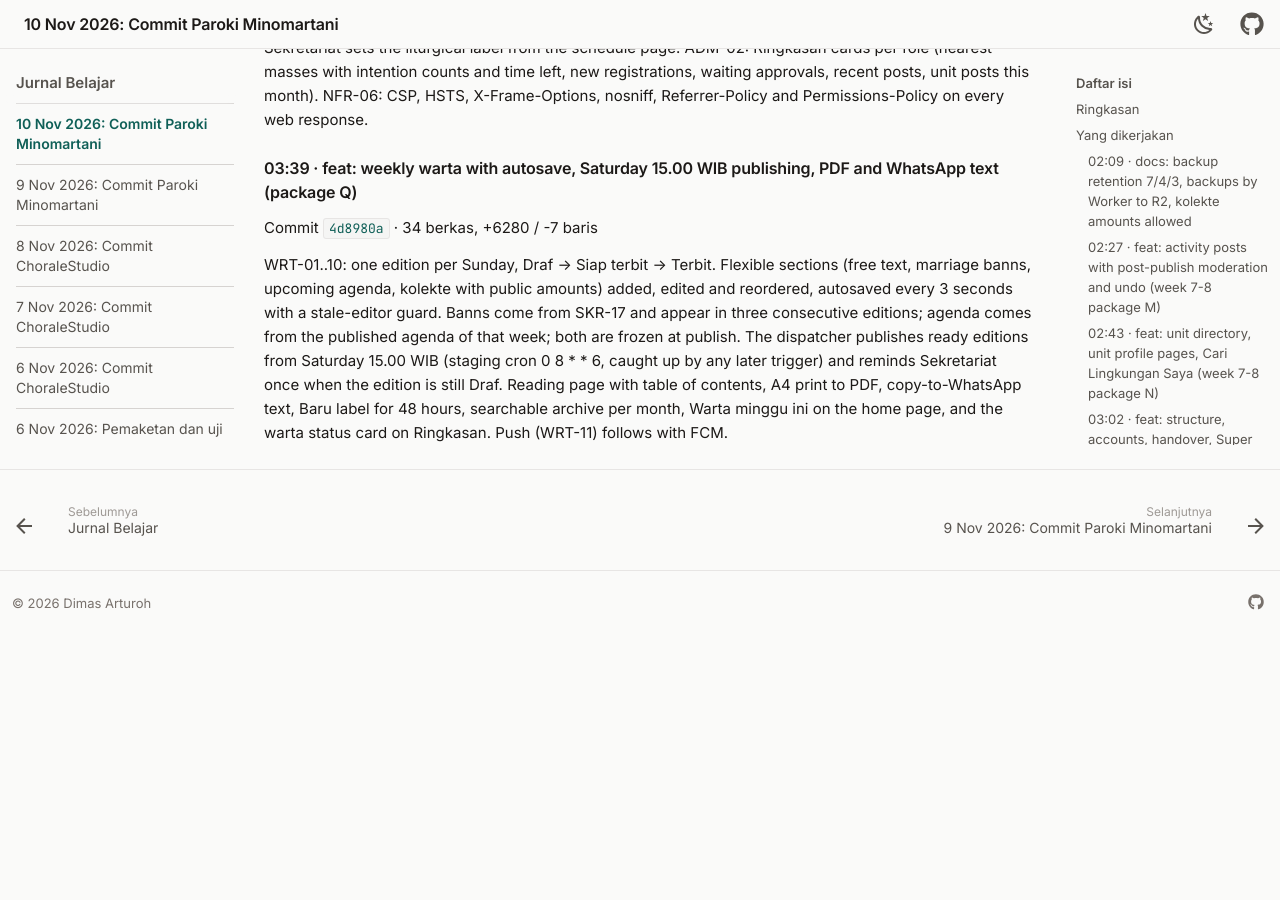
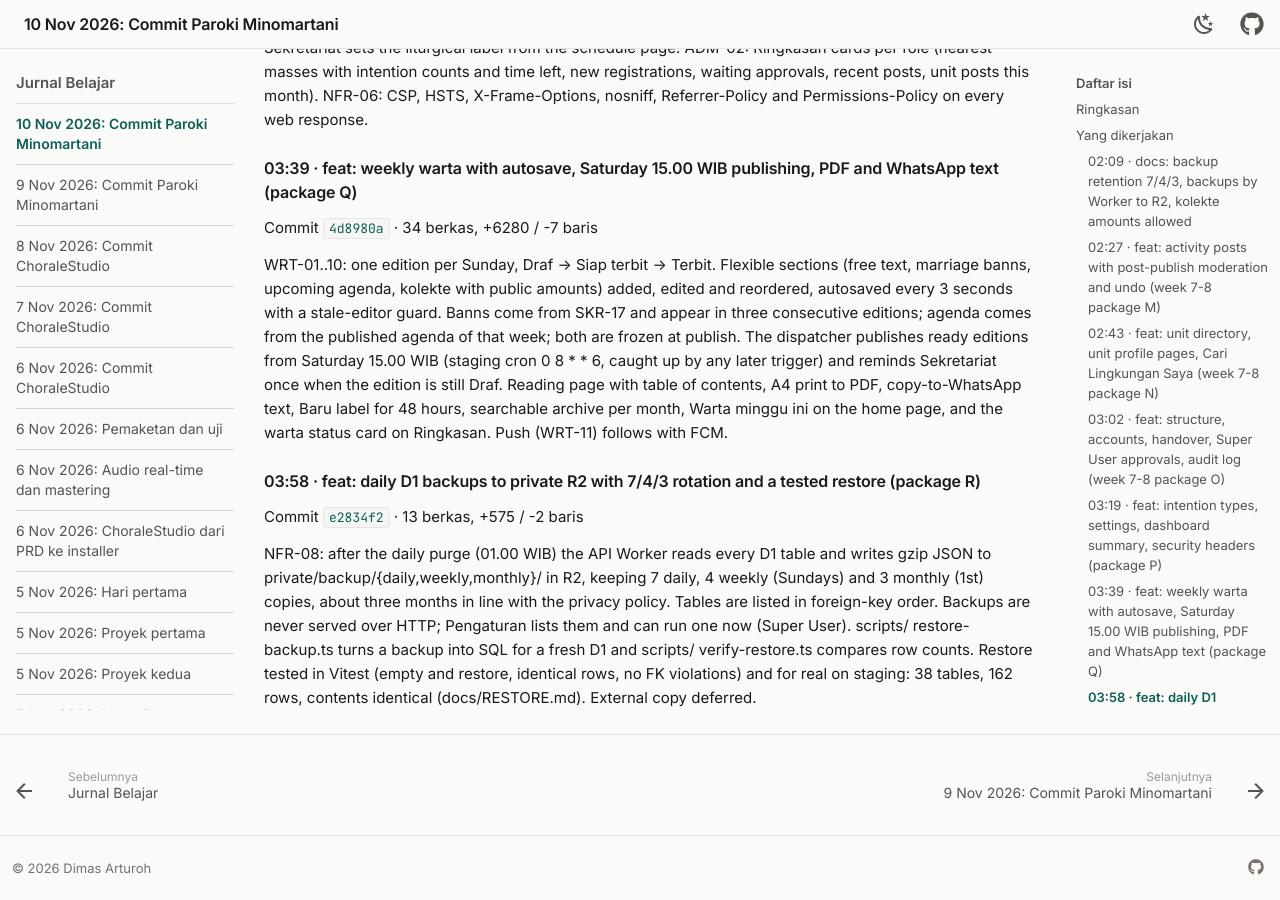
Before and after one commit to dimasarturoh15/dimasarturoh15.github.io, an MkDocs documentation site: the page built from docs/journal/2026-11-10-paroki-minomartani-commit.md, in a window 1280 px wide and 900 px high, scrolled down 1427 px. Built offline with MkDocs 1.6.1 and Material for MkDocs 9.7.7, drawn with Linux system fonts in a browser that asks for light colours; before the commit the page ends 2062 px from its top, so only the background shows below that; some of the changed text lies outside the part shown.

Commit message:
docs: sync Paroki Minomartani commit e2834f2

```diff
--- a/docs/journal/2026-11-10-paroki-minomartani-commit.md
+++ b/docs/journal/2026-11-10-paroki-minomartani-commit.md
@@ -1,12 +1,12 @@
-# 10 November 2026: Catatan commit Paroki Minomartani (6 commit)
+# 10 November 2026: Catatan commit Paroki Minomartani (7 commit)
 
 Halaman ini dibuat otomatis dari riwayat Git [Paroki Minomartani](../projects/paroki-minomartani.md) setiap kali ada commit. Isinya adalah pesan commit apa adanya.
 
 ## Ringkasan
 
-- Jumlah commit: 6
-- Perubahan: 119 berkas, +21297 / -72 baris
-- Rentang waktu: 02:09 sampai 03:39
+- Jumlah commit: 7
+- Perubahan: 132 berkas, +21872 / -74 baris
+- Rentang waktu: 02:09 sampai 03:58
 
 ## Yang dikerjakan
 
@@ -79,3 +79,17 @@ trigger) and reminds Sekretariat once when the edition is still Draf. Reading pa
 with table of contents, A4 print to PDF, copy-to-WhatsApp text, Baru label for 48
 hours, searchable archive per month, Warta minggu ini on the home page, and the warta
 status card on Ringkasan. Push (WRT-11) follows with FCM.
+
+### 03:58 · feat: daily D1 backups to private R2 with 7/4/3 rotation and a tested restore (package R)
+
+Commit [`e2834f2`](https://github.com/dimasarturoh15/paroki-minomartani/commit/e2834f255aecc790155a5449a9667b2b7e378fc8) · 13 berkas, +575 / -2 baris
+
+NFR-08: after the daily purge (01.00 WIB) the API Worker reads every D1 table and
+writes gzip JSON to private/backup/{daily,weekly,monthly}/ in R2, keeping 7 daily,
+4 weekly (Sundays) and 3 monthly (1st) copies, about three months in line with the
+privacy policy. Tables are listed in foreign-key order. Backups are never served
+over HTTP; Pengaturan lists them and can run one now (Super User). scripts/
+restore-backup.ts turns a backup into SQL for a fresh D1 and scripts/
+verify-restore.ts compares row counts. Restore tested in Vitest (empty and restore,
+identical rows, no FK violations) and for real on staging: 38 tables, 162 rows,
+contents identical (docs/RESTORE.md). External copy deferred.
--- a/docs/journal/index.md
+++ b/docs/journal/index.md
@@ -11,9 +11,9 @@ Catatan harian mengenai konsep yang dipelajari, kendala teknis, dan milestone. E
 <h2 class="log-date"><time datetime="2026-11-10">10 November 2026</time></h2>
 <ol class="log">
   <li>
-    <a class="log-title" href="2026-11-10-paroki-minomartani-commit/">Catatan commit Paroki Minomartani (6 commit)</a>
+    <a class="log-title" href="2026-11-10-paroki-minomartani-commit/">Catatan commit Paroki Minomartani (7 commit)</a>
     <span class="tags"><span>#paroki-minomartani</span><span>#commit</span><span>#otomatis</span></span>
-    <p>Dicatat otomatis dari Git: feat: structure, accounts, handover, Super User approvals, audit log (week 7-8 package O); feat: intention types, settings, dashboard summary, security headers (package P); feat: weekly warta with autosave, Saturday 15.00 WIB publishing, PDF and WhatsApp text (package Q) dan 3 lainnya.</p>
+    <p>Dicatat otomatis dari Git: feat: intention types, settings, dashboard summary, security headers (package P); feat: weekly warta with autosave, Saturday 15.00 WIB publishing, PDF and WhatsApp text (package Q); feat: daily D1 backups to private R2 with 7/4/3 rotation and a tested restore (package R) dan 4 lainnya.</p>
   </li>
 </ol>
 </div>
--- a/docs/projects/paroki-minomartani.md
+++ b/docs/projects/paroki-minomartani.md
@@ -127,3 +127,4 @@ Diperbarui otomatis dari riwayat Git setiap kali ada commit.
 | 2026-11-10 03:02 | [`a43358d`](https://github.com/dimasarturoh15/paroki-minomartani/commit/a43358d62269292cf5eb80ad48cf4fa1d772700a) | feat: structure, accounts, handover, Super User approvals, audit log (week 7-8 package O) |
 | 2026-11-10 03:19 | [`3fa003a`](https://github.com/dimasarturoh15/paroki-minomartani/commit/3fa003ac233e73651a239d356831b98cd40f3235) | feat: intention types, settings, dashboard summary, security headers (package P) |
 | 2026-11-10 03:39 | [`4d8980a`](https://github.com/dimasarturoh15/paroki-minomartani/commit/4d8980a763f8183f960cc1e534d15d1a874e5238) | feat: weekly warta with autosave, Saturday 15.00 WIB publishing, PDF and WhatsApp text (package Q) |
+| 2026-11-10 03:58 | [`e2834f2`](https://github.com/dimasarturoh15/paroki-minomartani/commit/e2834f255aecc790155a5449a9667b2b7e378fc8) | feat: daily D1 backups to private R2 with 7/4/3 rotation and a tested restore (package R) |
```
Also changed, not shown: docs/index.md (+1 -1 lines).
